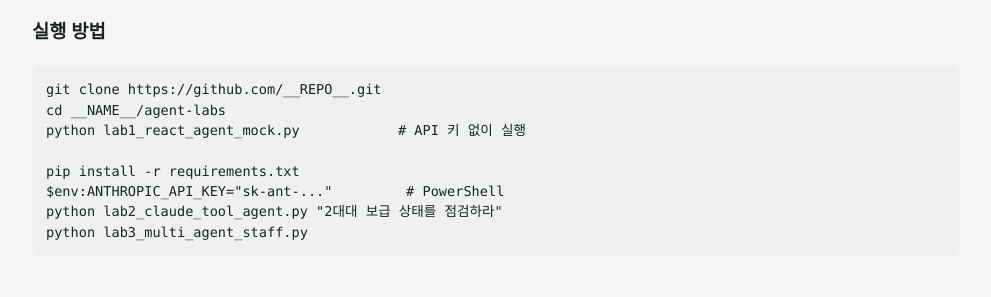
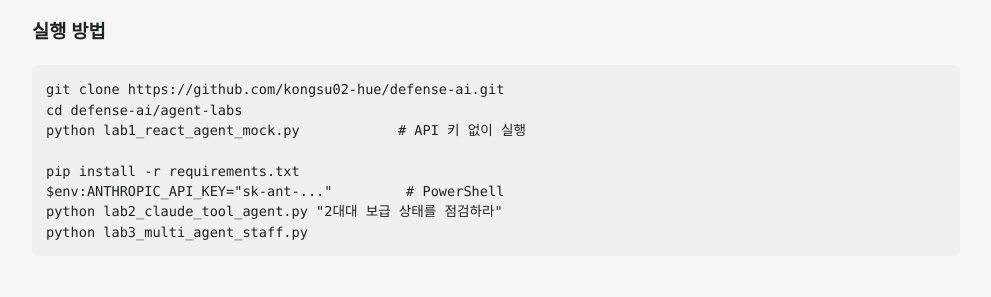
Before and after one commit to kongsu02-hue/defense-ai, a plain HTML site: page index.html in a window 1280 px wide. Shown: the part 1207-1504 px from the top of the page, without its empty margins (144-1135 px from the left). Drawn offline with Linux system fonts and the light colour scheme.

Commit message:
저장소 링크 반영

```diff
--- a/index.html
+++ b/index.html
@@ -45,7 +45,7 @@ footer{margin-top:56px;color:var(--muted);font-size:.85rem}
   <a class="card" href="materials/defense-ai-lecture.pptx"><span class="tag">강의</span><b>국방 AI 교육 슬라이드</b><p>국방 AI 개요, 활용 분야, 위험과 윤리 원칙 (PPTX 다운로드)</p></a>
   <a class="card" href="simulator.html"><span class="tag">실습</span><b>국방 AI 실습 시뮬레이터</b><p>표적 탐지 임계값, 예측정비, 데이터 오염·적대적 공격, AI 결심지원</p></a>
   <a class="card" href="agent-lab.html"><span class="tag">실습 · NEW</span><b>AI 에이전트 실습실</b><p>보급 점검, 예측 정비, 정보 종합 시나리오로 에이전트 루프를 단계별 체험</p></a>
-  <a class="card" href="https://github.com/__REPO__/tree/main/agent-labs"><span class="tag">코드</span><b>Python 에이전트 예제</b><p>규칙 기반 ReAct → Claude 도구 사용 → 멀티 에이전트 참모회의</p></a>
+  <a class="card" href="https://github.com/kongsu02-hue/defense-ai/tree/main/agent-labs"><span class="tag">코드</span><b>Python 에이전트 예제</b><p>규칙 기반 ReAct → Claude 도구 사용 → 멀티 에이전트 참모회의</p></a>
 </div>
 
 <h2>AI 에이전트란?</h2>
@@ -66,8 +66,8 @@ footer{margin-top:56px;color:var(--muted);font-size:.85rem}
 </table></div>
 
 <h3>실행 방법</h3>
-<pre>git clone https://github.com/__REPO__.git
-cd __NAME__/agent-labs
+<pre>git clone https://github.com/kongsu02-hue/defense-ai.git
+cd defense-ai/agent-labs
 python lab1_react_agent_mock.py            # API 키 없이 실행
 
 pip install -r requirements.txt
@@ -87,7 +87,7 @@ python lab3_multi_agent_staff.py</pre>
 
 <p class="note">모든 실습 데이터는 교육용 가상 데이터이며 실제 부대·장비·작전 정보와 무관합니다. 실제 군 업무망에서는 승인된 AI 체계와 보안 규정을 따르십시오.</p>
 
-<footer>국방 AI 교육 자료 · <a href="https://github.com/__REPO__">GitHub 저장소</a></footer>
+<footer>국방 AI 교육 자료 · <a href="https://github.com/kongsu02-hue/defense-ai">GitHub 저장소</a></footer>
 </div>
 </body>
 </html>
```
Also changed, not shown: 1 other file.
